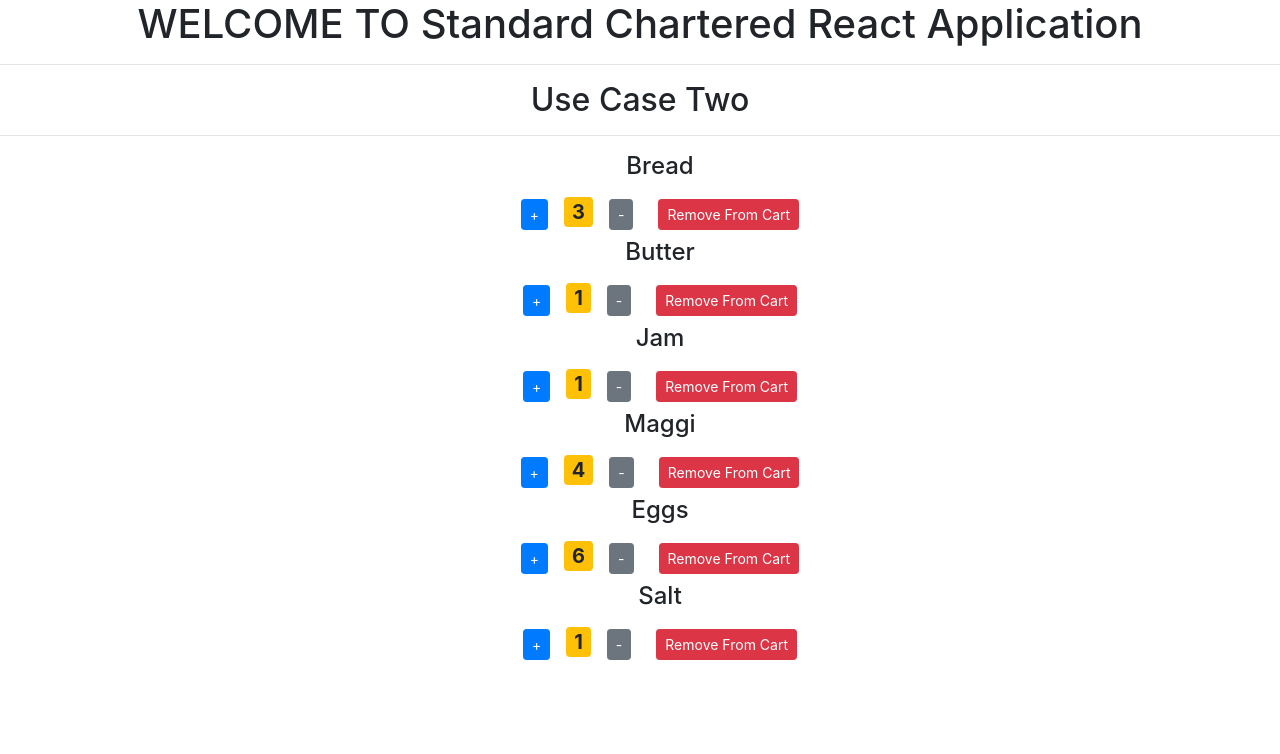
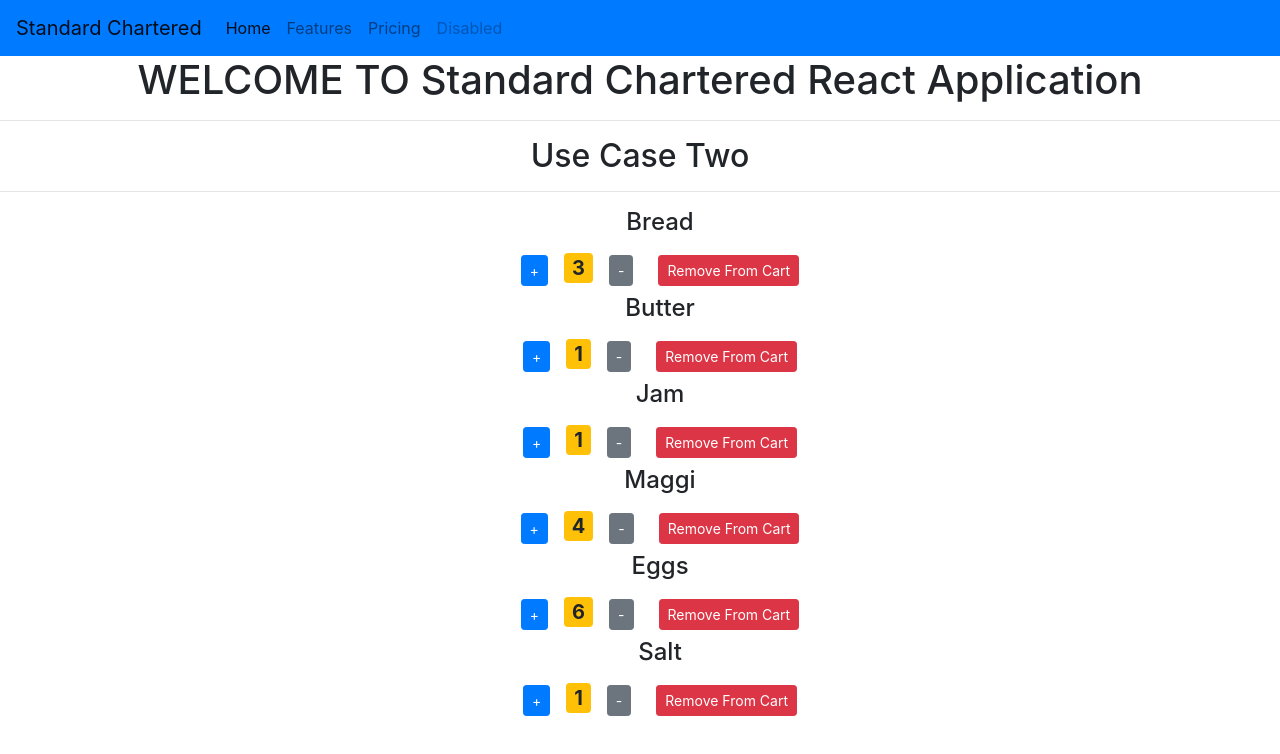
Before and after one commit to codewithz/scb-bootcamp-2022-react-playground, a React (Create React App) app: page / in a window 1280 px wide. Shown: the top 754 px of the page. Built offline with nearby package versions, Linux system fonts and the light colour scheme.

Commit message:
Single Source of Truth- 1

```diff
--- a/src/App.js
+++ b/src/App.js
@@ -2,10 +2,12 @@
 import './App.css';
 import { UseCaseOneHome } from './components/UseCaseOne/UseCaseOneHome';
 import { UseCaseTwoHome } from './components/UseCaseTwo/UseCaseTwoHome';
+import { Navbar } from './components/Navbar';
 
 function App() {
   return (
     <div className="App">
+      <Navbar />
       <h1>WELCOME TO Standard Chartered React Application</h1>
       <hr />
       {/* <UseCaseOneHome /> */}
--- /dev/null
+++ b/src/components/Navbar.jsx
@@ -0,0 +1,45 @@
+export function Navbar() {
+    return (
+
+        <nav class="navbar navbar-expand-lg navbar-light bg-primary">
+            <a class="navbar-brand" href="#">Standard Chartered</a>
+            <button
+                class="navbar-toggler"
+                type="button"
+                data-toggle="collapse"
+                data-target="#navbarNav"
+                aria-controls="navbarNav"
+                aria-expanded="false"
+                aria-label="Toggle navigation"
+            >
+                <span class="navbar-toggler-icon"></span>
+            </button>
+            <div class="collapse navbar-collapse" id="navbarNav">
+                <ul class="navbar-nav">
+                    <li class="nav-item active">
+                        <a class="nav-link" href="#"
+                        >Home <span class="sr-only">(current)</span></a
+                        >
+                    </li>
+                    <li class="nav-item">
+                        <a class="nav-link" href="#">Features</a>
+                    </li>
+                    <li class="nav-item">
+                        <a class="nav-link" href="#">Pricing</a>
+                    </li>
+                    <li class="nav-item">
+                        <a
+                            class="nav-link disabled"
+                            href="#"
+                            tabindex="-1"
+                            aria-disabled="true"
+                        >Disabled</a
+                        >
+                    </li>
+                </ul>
+            </div>
+        </nav>
+
+
+    )
+}
--- a/src/components/UseCaseTwo/ProductComponent.jsx
+++ b/src/components/UseCaseTwo/ProductComponent.jsx
@@ -4,16 +4,16 @@
 
     const { name, quantity: productQuantity, id } = props.product;
 
-    const [productName, setProductName] = useState(name)
-    const [quantity, setQuantity] = useState(productQuantity)
+    // const [productName, setProductName] = useState(name)
+    // const [quantity, setQuantity] = useState(productQuantity)
 
     const badgeClasses = () => {
         let classes = "badge m-2 badge-";
-        classes += (quantity === 0) ? 'danger' : 'warning';
+        classes += (productQuantity === 0) ? 'danger' : 'warning';
         return classes;
     }
 
-    const formatQuantity = () => quantity === 0 ? 'Zero' : quantity
+    const formatQuantity = () => productQuantity === 0 ? 'Zero' : productQuantity
 
     const styles = {
         fontSize: 20,
@@ -21,13 +21,13 @@
     }
 
     const handleIncrement = () => {
-        setQuantity(quantity + 1);
+        // setQuantity(quantity + 1);
     }
 
     const handleDecrement = () => {
-        if (quantity > 0) {
-            setQuantity(quantity - 1)
-        }
+        // if (productQuantity > 0) {
+        //     setQuantity(quantity - 1)
+        // }
     }
 
     const handleRemoveFromCart = () => {
@@ -37,7 +37,7 @@
 
     return (
         <div>
-            <h4>{productName}</h4>
+            <h4>{name}</h4>
             <button
                 className="btn btn-primary btn-sm m-2"
                 onClick={handleIncrement}
```
